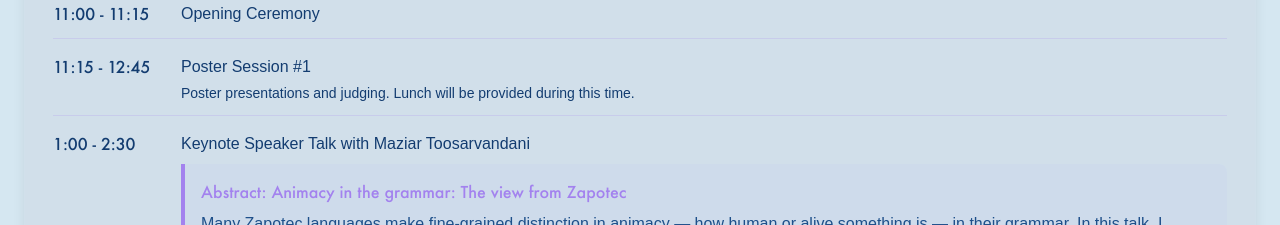
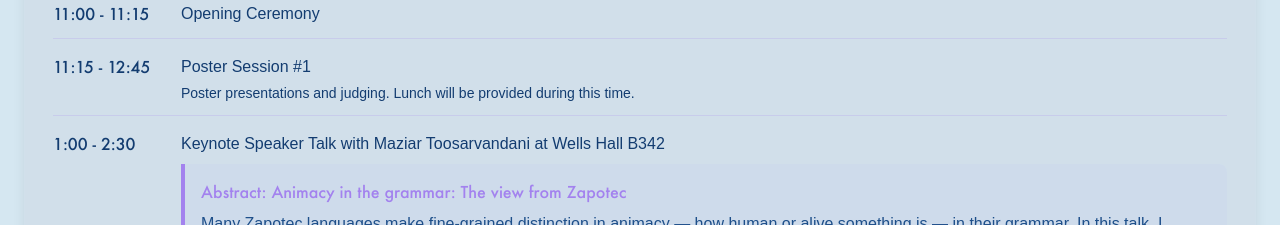
Before and after one commit to DevT02/qUALMS-website, a Next.js app: page /msulc in a window 1280 px wide. Shown: the part 1340-1565 px from the top of the page. Built offline with nearby package versions, Linux system fonts and the light colour scheme; a web font is replaced by a local one.

Commit message:
latest changes

```diff
--- a/src/app/msulc/page.tsx
+++ b/src/app/msulc/page.tsx
@@ -89,7 +89,7 @@ export default function MSULC() {
               <div className="flex flex-col sm:flex-row border-b border-lavender/20 pb-3">
                 <div className="font-bold text-midnight-800 sm:w-32 mb-2 sm:mb-0">1:00 - 2:30</div>
                 <div className="flex-1">
-                <span className="font-medium">Keynote Speaker Talk with Maziar Toosarvandani</span>
+                <span className="font-medium">Keynote Speaker Talk with Maziar Toosarvandani at Wells Hall B342</span>
                   {/* Add abstract in a styled box */}
                   <div className="mt-2 p-4 bg-lavender/5 border-l-4 border-lavender rounded-r-lg">
                     <h5 className="font-semibold text-lavender mb-2">Abstract: Animacy in the grammar: The view from Zapotec</h5>
```
